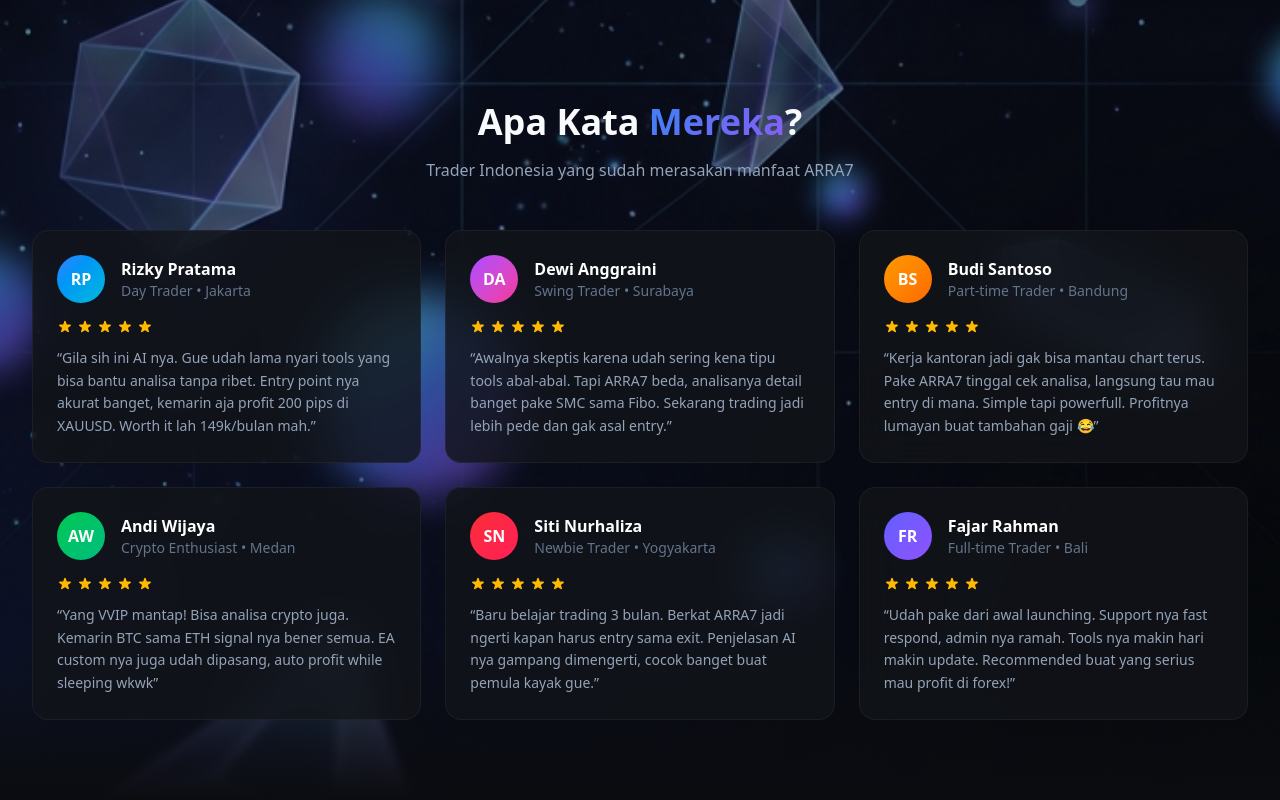
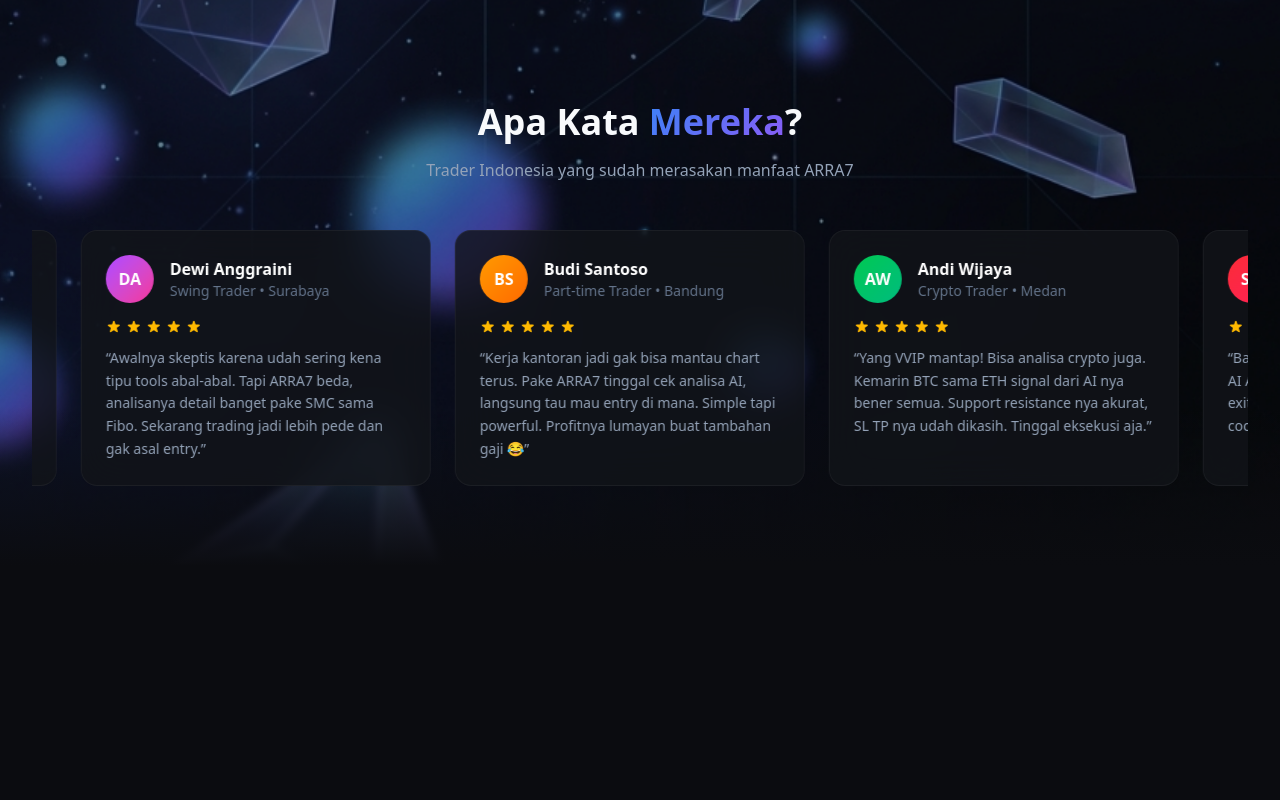
Before and after one commit to arra7trader/arra7-app, a Next.js app: page / in a window 1280 px wide. Shown: the part 988-1788 px from the top of the page. After the commit the page ends 1554 px from the top, so only its background shows below. Built offline with nearby package versions, Linux system fonts and the light colour scheme; no server answers.

Commit message:
Update testimonials: focus on AI analysis, add horizontal scrolling carousel

```diff
--- a/src/app/page.tsx
+++ b/src/app/page.tsx
@@ -188,7 +188,20 @@ export default function Home() {
             </p>
           </motion.div>
 
-          <div className="grid grid-cols-1 md:grid-cols-2 lg:grid-cols-3 gap-6">
+          {/* Scrolling Testimonials */}
+          <div className="relative overflow-hidden">
+            <motion.div
+              className="flex gap-6"
+              animate={{ x: [0, -1800] }}
+              transition={{
+                x: {
+                  repeat: Infinity,
+                  repeatType: "loop",
+                  duration: 30,
+                  ease: "linear",
+                },
+              }}
+            >
               {[
                 {
                   name: 'Rizky Pratama',
@@ -211,15 +224,15 @@ export default function Home() {
                   role: 'Part-time Trader • Bandung',
                   avatar: 'BS',
                   rating: 5,
-                text: 'Kerja kantoran jadi gak bisa mantau chart terus. Pake ARRA7 tinggal cek analisa, langsung tau mau entry di mana. Simple tapi powerfull. Profitnya lumayan buat tambahan gaji 😂',
+                  text: 'Kerja kantoran jadi gak bisa mantau chart terus. Pake ARRA7 tinggal cek analisa AI, langsung tau mau entry di mana. Simple tapi powerful. Profitnya lumayan buat tambahan gaji 😂',
                   color: 'from-amber-500 to-orange-500',
                 },
                 {
                   name: 'Andi Wijaya',
-                role: 'Crypto Enthusiast • Medan',
+                  role: 'Crypto Trader • Medan',
                   avatar: 'AW',
                   rating: 5,
-                text: 'Yang VVIP mantap! Bisa analisa crypto juga. Kemarin BTC sama ETH signal nya bener semua. EA custom nya juga udah dipasang, auto profit while sleeping wkwk',
+                  text: 'Yang VVIP mantap! Bisa analisa crypto juga. Kemarin BTC sama ETH signal dari AI nya bener semua. Support resistance nya akurat, SL TP nya udah dikasih. Tinggal eksekusi aja.',
                   color: 'from-green-500 to-emerald-500',
                 },
                 {
@@ -227,7 +240,7 @@ export default function Home() {
                   role: 'Newbie Trader • Yogyakarta',
                   avatar: 'SN',
                   rating: 5,
-                text: 'Baru belajar trading 3 bulan. Berkat ARRA7 jadi ngerti kapan harus entry sama exit. Penjelasan AI nya gampang dimengerti, cocok banget buat pemula kayak gue.',
+                  text: 'Baru belajar trading 3 bulan. Berkat analisa AI ARRA7 jadi ngerti kapan harus entry sama exit. Penjelasannya gampang dimengerti, cocok banget buat pemula kayak gue.',
                   color: 'from-red-500 to-rose-500',
                 },
                 {
@@ -235,17 +248,38 @@ export default function Home() {
                   role: 'Full-time Trader • Bali',
                   avatar: 'FR',
                   rating: 5,
-                text: 'Udah pake dari awal launching. Support nya fast respond, admin nya ramah. Tools nya makin hari makin update. Recommended buat yang serius mau profit di forex!',
+                  text: 'Udah pake dari awal launching. AI analisanya makin akurat, support nya fast respond. Sekarang gak perlu buka banyak chart, tinggal minta analisa sesuai pair yang mau ditrade.',
                   color: 'from-indigo-500 to-violet-500',
                 },
+                // Duplicate for seamless loop
+                {
+                  name: 'Rizky Pratama',
+                  role: 'Day Trader • Jakarta',
+                  avatar: 'RP',
+                  rating: 5,
+                  text: 'Gila sih ini AI nya. Gue udah lama nyari tools yang bisa bantu analisa tanpa ribet. Entry point nya akurat banget, kemarin aja profit 200 pips di XAUUSD. Worth it lah 149k/bulan mah.',
+                  color: 'from-blue-500 to-cyan-500',
+                },
+                {
+                  name: 'Dewi Anggraini',
+                  role: 'Swing Trader • Surabaya',
+                  avatar: 'DA',
+                  rating: 5,
+                  text: 'Awalnya skeptis karena udah sering kena tipu tools abal-abal. Tapi ARRA7 beda, analisanya detail banget pake SMC sama Fibo. Sekarang trading jadi lebih pede dan gak asal entry.',
+                  color: 'from-purple-500 to-pink-500',
+                },
+                {
+                  name: 'Budi Santoso',
+                  role: 'Part-time Trader • Bandung',
+                  avatar: 'BS',
+                  rating: 5,
+                  text: 'Kerja kantoran jadi gak bisa mantau chart terus. Pake ARRA7 tinggal cek analisa AI, langsung tau mau entry di mana. Simple tapi powerful. Profitnya lumayan buat tambahan gaji 😂',
+                  color: 'from-amber-500 to-orange-500',
+                },
               ].map((testimonial, index) => (
-              <motion.div
+                <div
                   key={index}
-                initial={{ opacity: 0, y: 20 }}
-                whileInView={{ opacity: 1, y: 0 }}
-                viewport={{ once: true }}
-                transition={{ duration: 0.5, delay: index * 0.1 }}
-                className="glass rounded-2xl p-6 border border-[#1F2937] hover:border-[#374151] transition-colors"
+                  className="flex-shrink-0 w-[350px] glass rounded-2xl p-6 border border-[#1F2937] hover:border-[#374151] transition-colors"
                 >
                   <div className="flex items-center gap-4 mb-4">
                     <div className={`w-12 h-12 rounded-full bg-gradient-to-br ${testimonial.color} flex items-center justify-center text-white font-semibold`}>
@@ -264,8 +298,9 @@ export default function Home() {
                     ))}
                   </div>
                   <p className="text-[#94A3B8] text-sm leading-relaxed">&ldquo;{testimonial.text}&rdquo;</p>
+                </div>
+              ))}
             </motion.div>
-            ))}
           </div>
         </div>
       </section>
```
Lines whose indentation alone changed are shown as unchanged.
